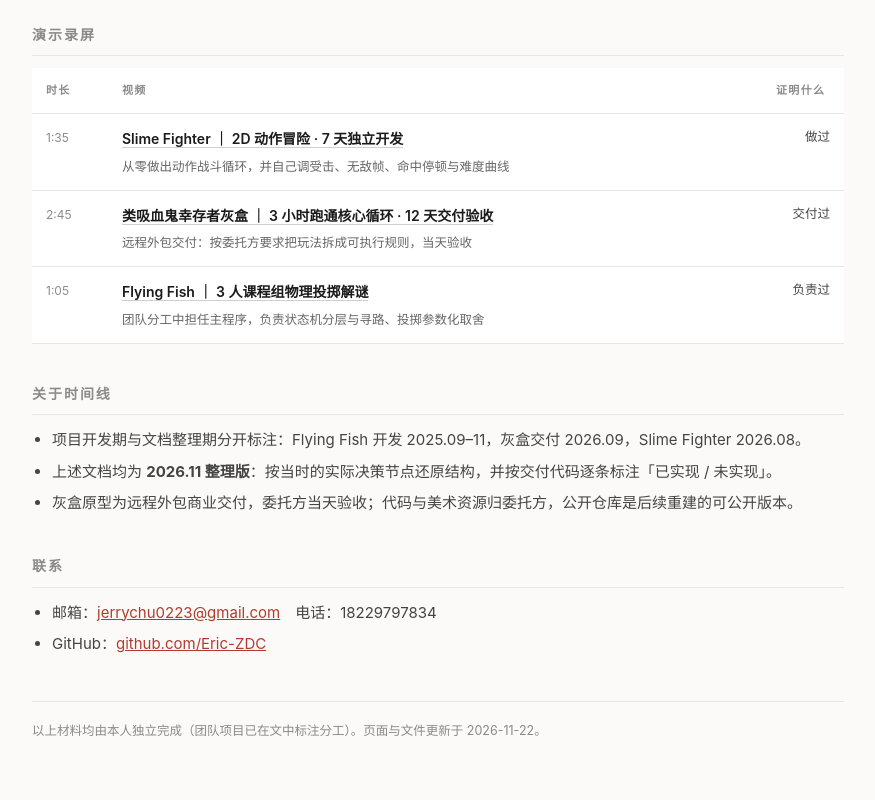
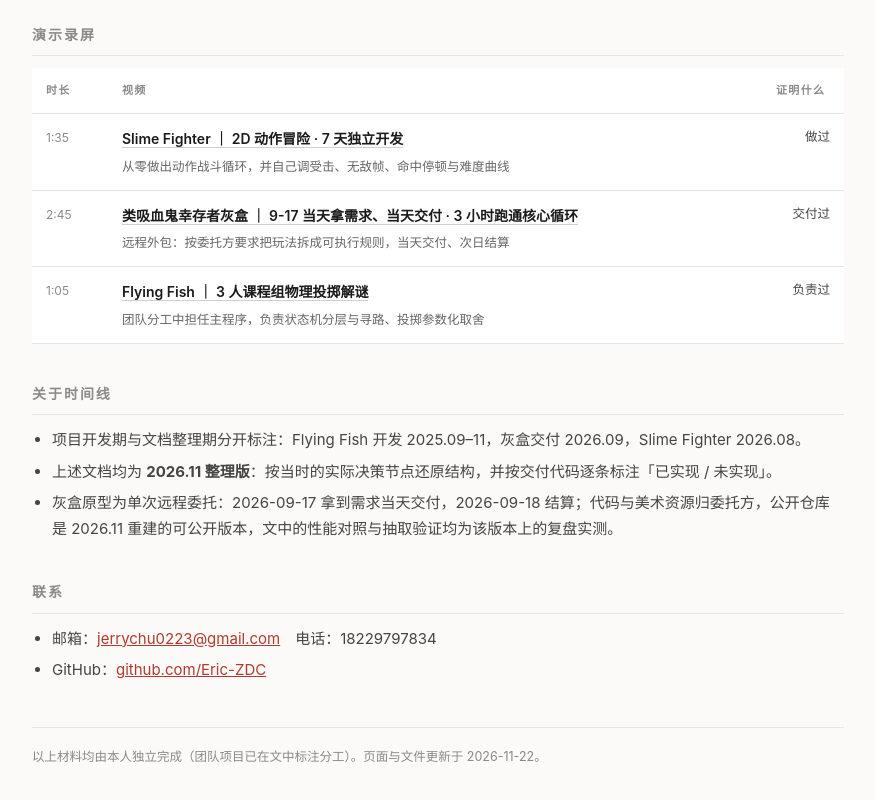
Before and after one commit to Eric-ZDC/portfolio, a plain HTML site: page index.html in a window 1280 px wide. Shown: the part 952-1752 px from the top of the page, without its empty margins (202-1077 px from the left). Drawn offline with Linux system fonts and the light colour scheme.

Commit message:
Add files via upload

```diff
--- a/index.html
+++ b/index.html
@@ -101,8 +101,8 @@
       </tr>
       <tr>
         <td class="kind">2:45</td>
-        <td class="name"><a href="https://www.bilibili.com/video/BV1asyGzGSEXk" target="_blank" rel="noopener">类吸血鬼幸存者灰盒 ｜ 3 小时跑通核心循环 · 12 天交付验收</a>
-          <div class="desc">远程外包交付：按委托方要求把玩法拆成可执行规则，当天验收</div></td>
+        <td class="name"><a href="https://www.bilibili.com/video/BV1asyGzGSEXk" target="_blank" rel="noopener">类吸血鬼幸存者灰盒 ｜ 9-17 当天拿需求、当天交付 · 3 小时跑通核心循环</a>
+          <div class="desc">远程外包：按委托方要求把玩法拆成可执行规则，当天交付、次日结算</div></td>
         <td class="meta">交付过</td>
       </tr>
       <tr>
@@ -118,7 +118,7 @@
   <ul>
     <li>项目开发期与文档整理期分开标注：Flying Fish 开发 2025.09–11，灰盒交付 2026.09，Slime Fighter 2026.08。</li>
     <li>上述文档均为 <strong>2026.11 整理版</strong>：按当时的实际决策节点还原结构，并按交付代码逐条标注「已实现 / 未实现」。</li>
-    <li>灰盒原型为远程外包商业交付，委托方当天验收；代码与美术资源归委托方，公开仓库是后续重建的可公开版本。</li>
+    <li>灰盒原型为单次远程委托：2026-09-17 拿到需求当天交付，2026-09-18 结算；代码与美术资源归委托方，公开仓库是 2026.11 重建的可公开版本，文中的性能对照与抽取验证均为该版本上的复盘实测。</li>
   </ul>
 
   <h2>联系</h2>
```
Also changed, not shown: 2 other files.
